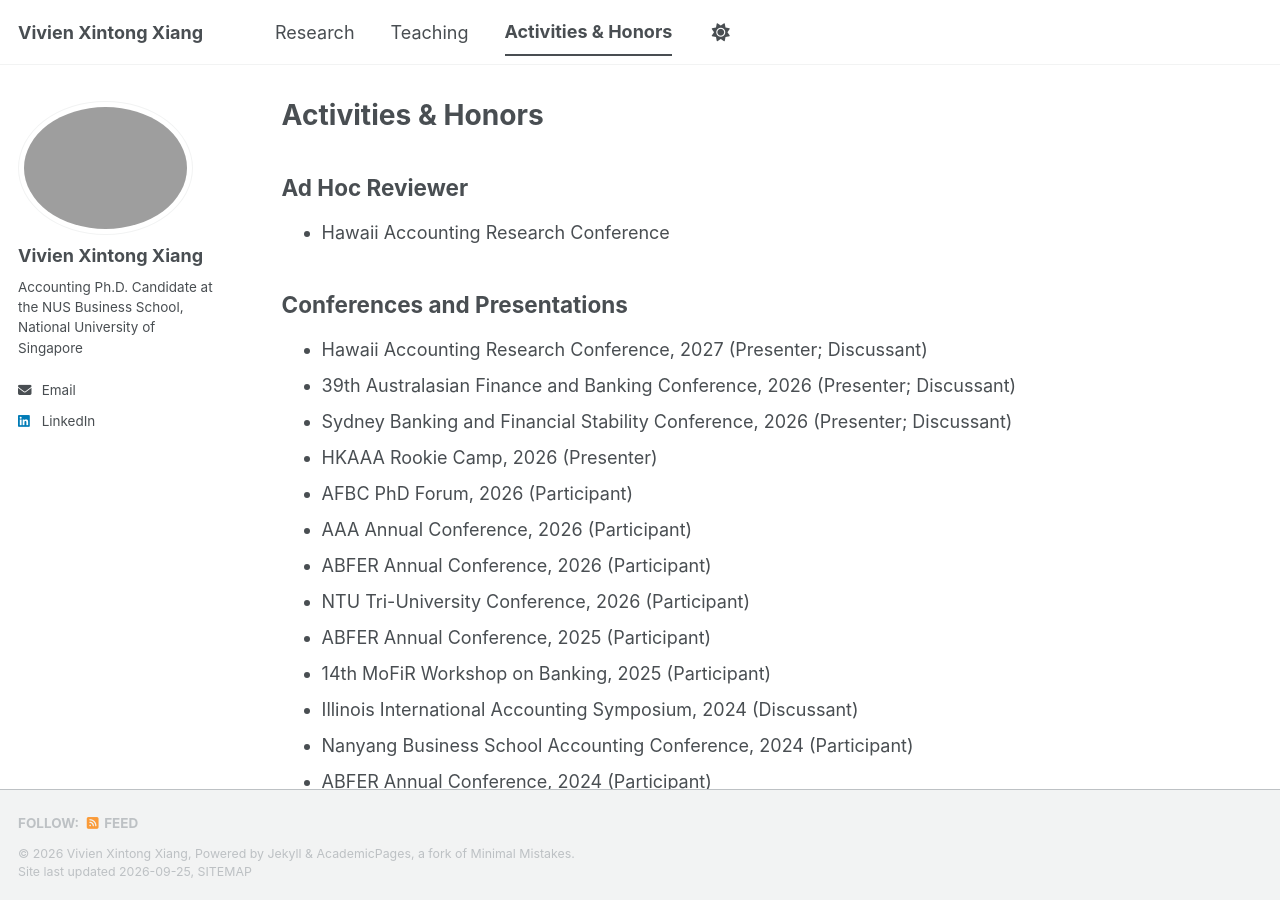
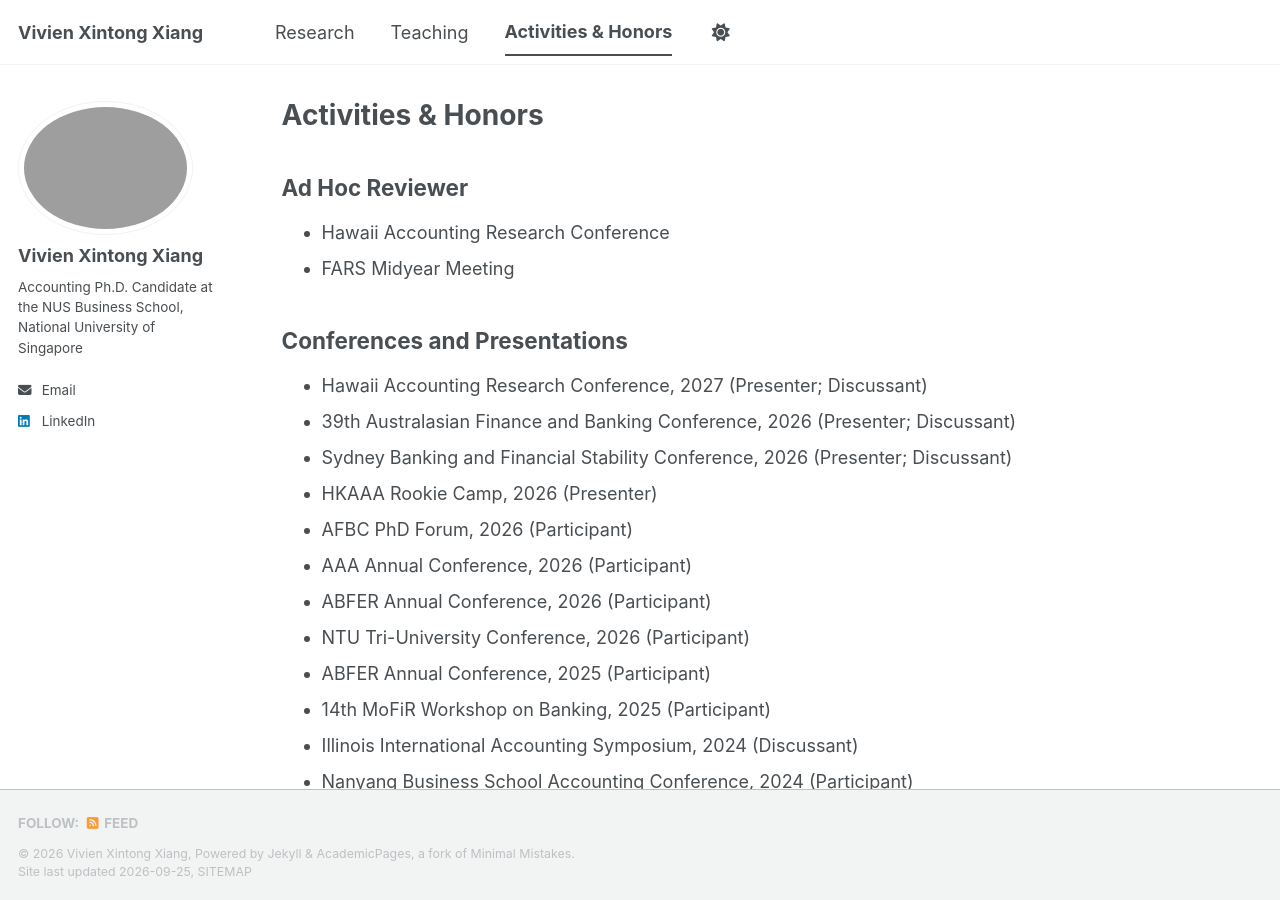
Before and after one commit to vivienxintongxiang/vivienxintongxiang.github.io, a Jekyll site: the page built from _pages/activities.md, in a window 1280 px wide and 900 px high. Built offline with Jekyll 4.4.1, drawn with Linux system fonts in a browser that asks for light colours; a style sheet for code colours, icons or effects is not loaded.

Commit message:
Update activities.md

```diff
--- a/_pages/activities.md
+++ b/_pages/activities.md
@@ -8,6 +8,7 @@ author_profile: true
 ## Ad Hoc Reviewer
 
 - Hawaii Accounting Research Conference
+- FARS Midyear Meeting
 
 ## Conferences and Presentations
   * Hawaii Accounting Research Conference, 2027 (Presenter; Discussant)
```
